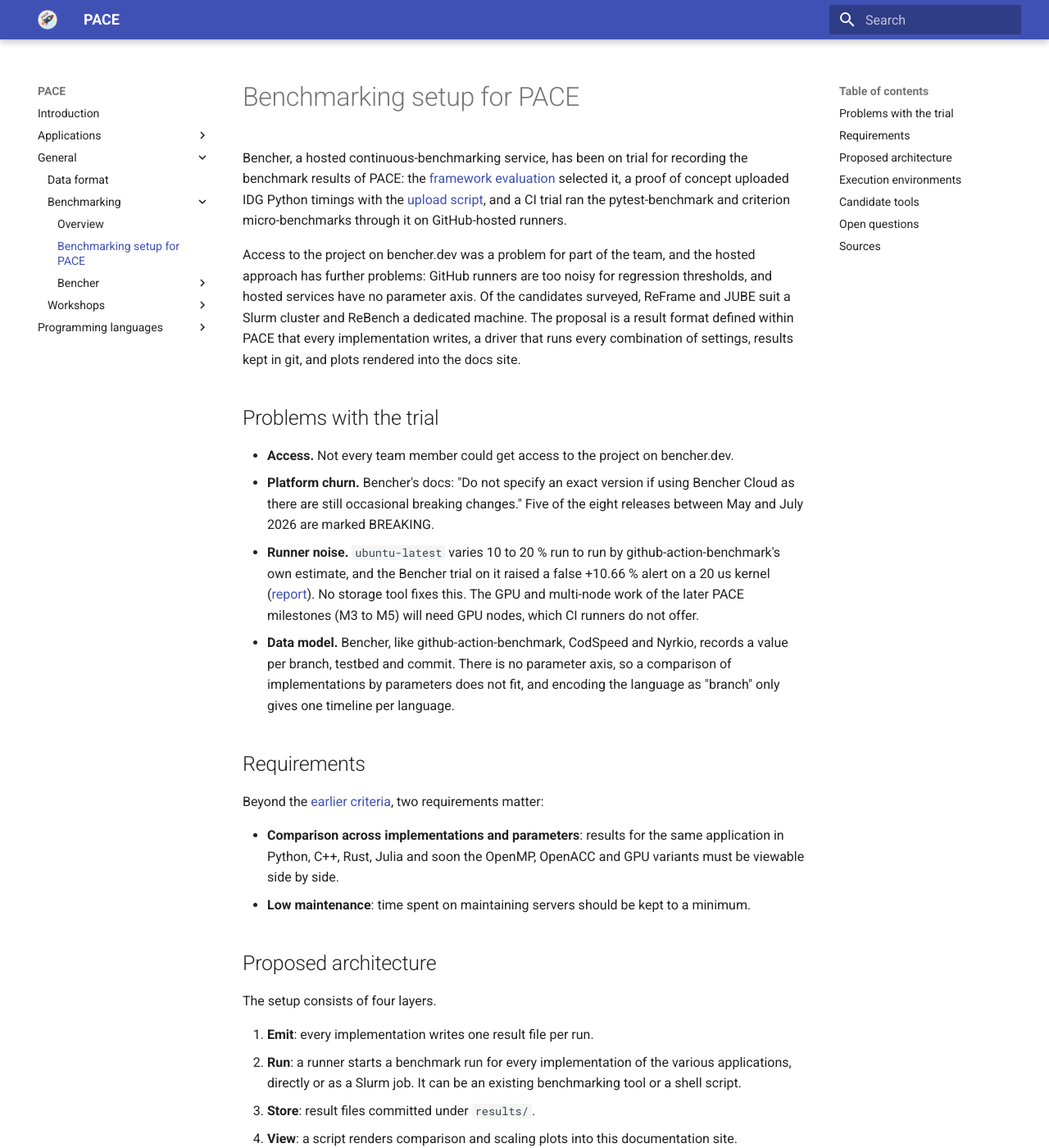
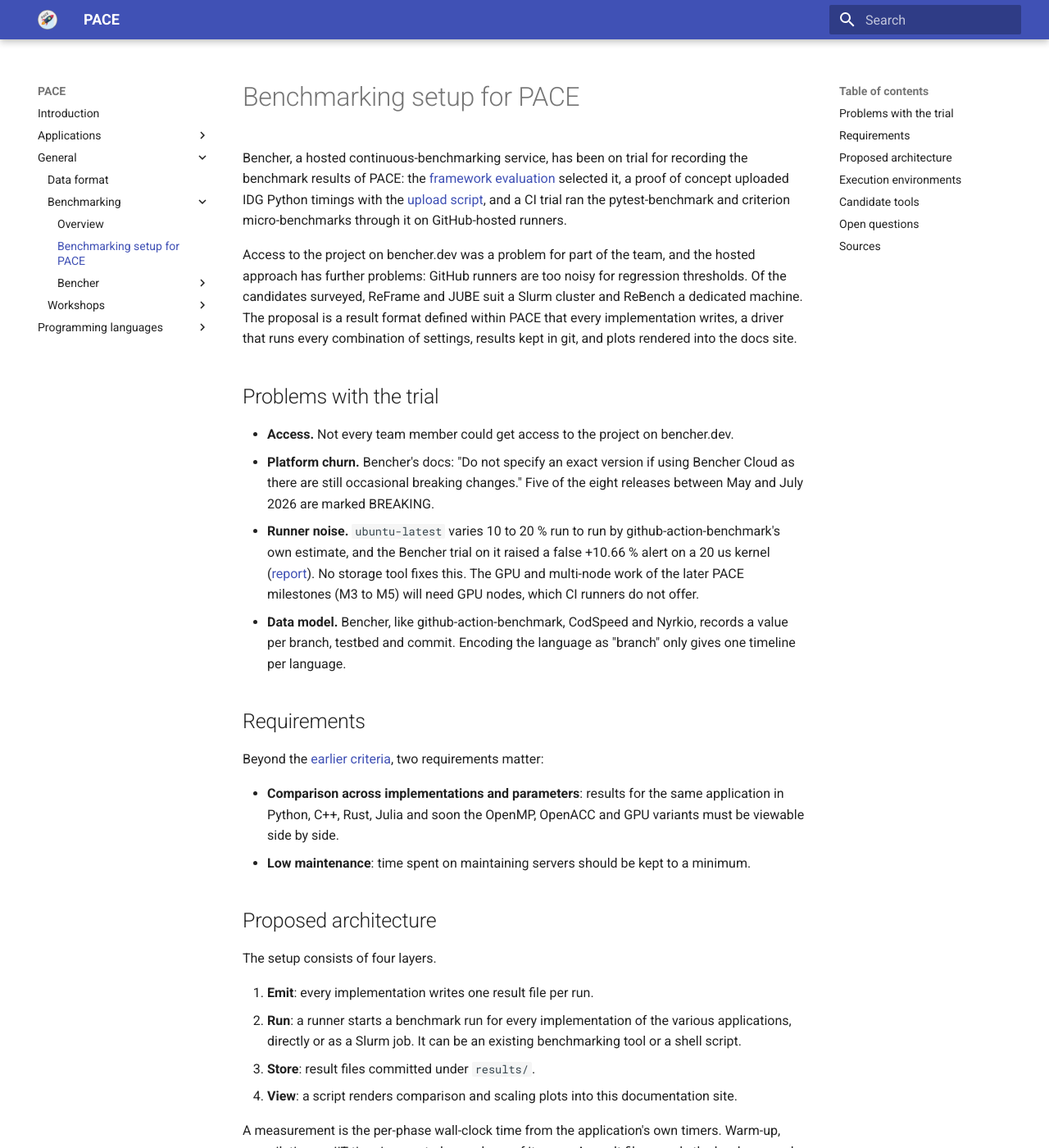
Before and after one commit to astron-rd/PACE, an MkDocs documentation site: the page built from docs/general/benchmarking/setup.md, in a window 1280 px wide and 1400 px high. Shown: the whole window at 82% size. Built offline with MkDocs 1.6.1 and Material for MkDocs 9.7.7, drawn with Linux system fonts in a browser that asks for light colours; nearby versions of some CDN libraries; some of the changed text lies outside the part shown.

Commit message:
docs: drop the parameter axis argument from benchmarking setup

```diff
--- a/docs/general/benchmarking/setup.md
+++ b/docs/general/benchmarking/setup.md
@@ -9,11 +9,11 @@
 
 Access to the project on bencher.dev was a problem for part of the team, and the
 hosted approach has further problems: GitHub runners are too noisy for
-regression thresholds, and hosted services have no parameter axis. Of the
-candidates surveyed, ReFrame and JUBE suit a Slurm cluster and ReBench a
-dedicated machine. The proposal is a result format defined within PACE that
-every implementation writes, a driver that runs every combination of settings,
-results kept in git, and plots rendered into the docs site.
+regression thresholds. Of the candidates surveyed, ReFrame and JUBE suit a Slurm
+cluster and ReBench a dedicated machine. The proposal is a result format defined
+within PACE that every implementation writes, a driver that runs every
+combination of settings, results kept in git, and plots rendered into the docs
+site.
 
 ## Problems with the trial
 
@@ -29,9 +29,8 @@
   No storage tool fixes this. The GPU and multi-node work of the later PACE
   milestones (M3 to M5) will need GPU nodes, which CI runners do not offer.
 - **Data model.** Bencher, like github-action-benchmark, CodSpeed and Nyrkio,
-  records a value per branch, testbed and commit. There is no parameter axis, so
-  a comparison of implementations by parameters does not fit, and encoding the
-  language as "branch" only gives one timeline per language.
+  records a value per branch, testbed and commit. Encoding the language as
+  "branch" only gives one timeline per language.
 
 ## Requirements
 
@@ -102,10 +101,10 @@
 
 Also considered: Ramble/Benchpark (built for standard benchmark suites, expects
 Spack-built applications), Pavilion2 (system acceptance tests rather than
-performance studies), Bencher self-hosted and github-action-benchmark (no Slurm,
-no parameter axis), Nyrkio and Conbench (need a server and model results as a
-commit timeline), CodSpeed (SaaS, simulated CPU, no GPU/Julia), asv (single
-Python project per commit).
+performance studies), Bencher self-hosted and github-action-benchmark (no
+Slurm), Nyrkio and Conbench (need a server and model results as a commit
+timeline), CodSpeed (SaaS, simulated CPU, no GPU/Julia), asv (single Python
+project per commit).
 
 ## Open questions
 
```
Also changed, not shown: other parts of docs/general/benchmarking/setup.md (+1 -1 lines).
